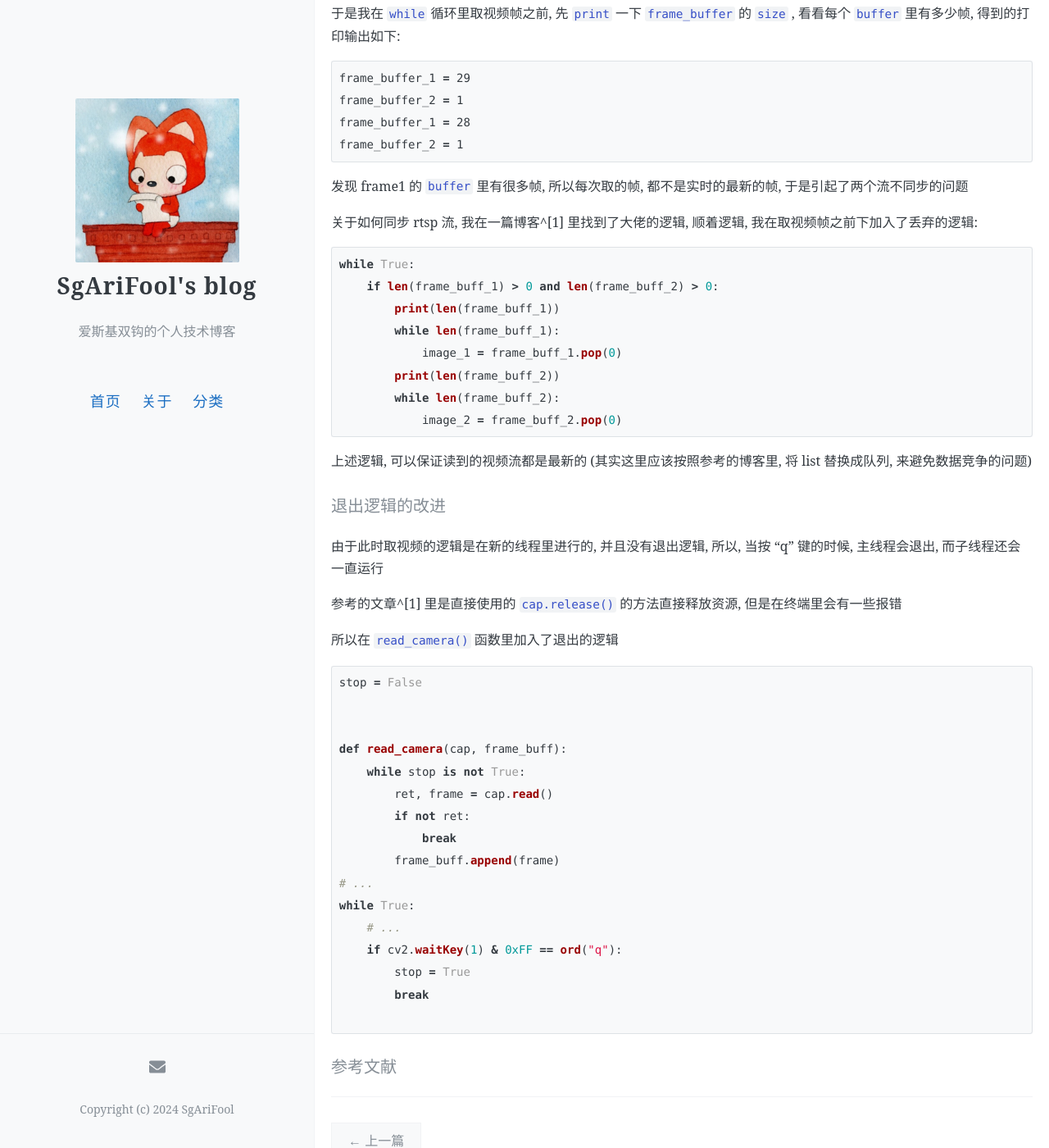
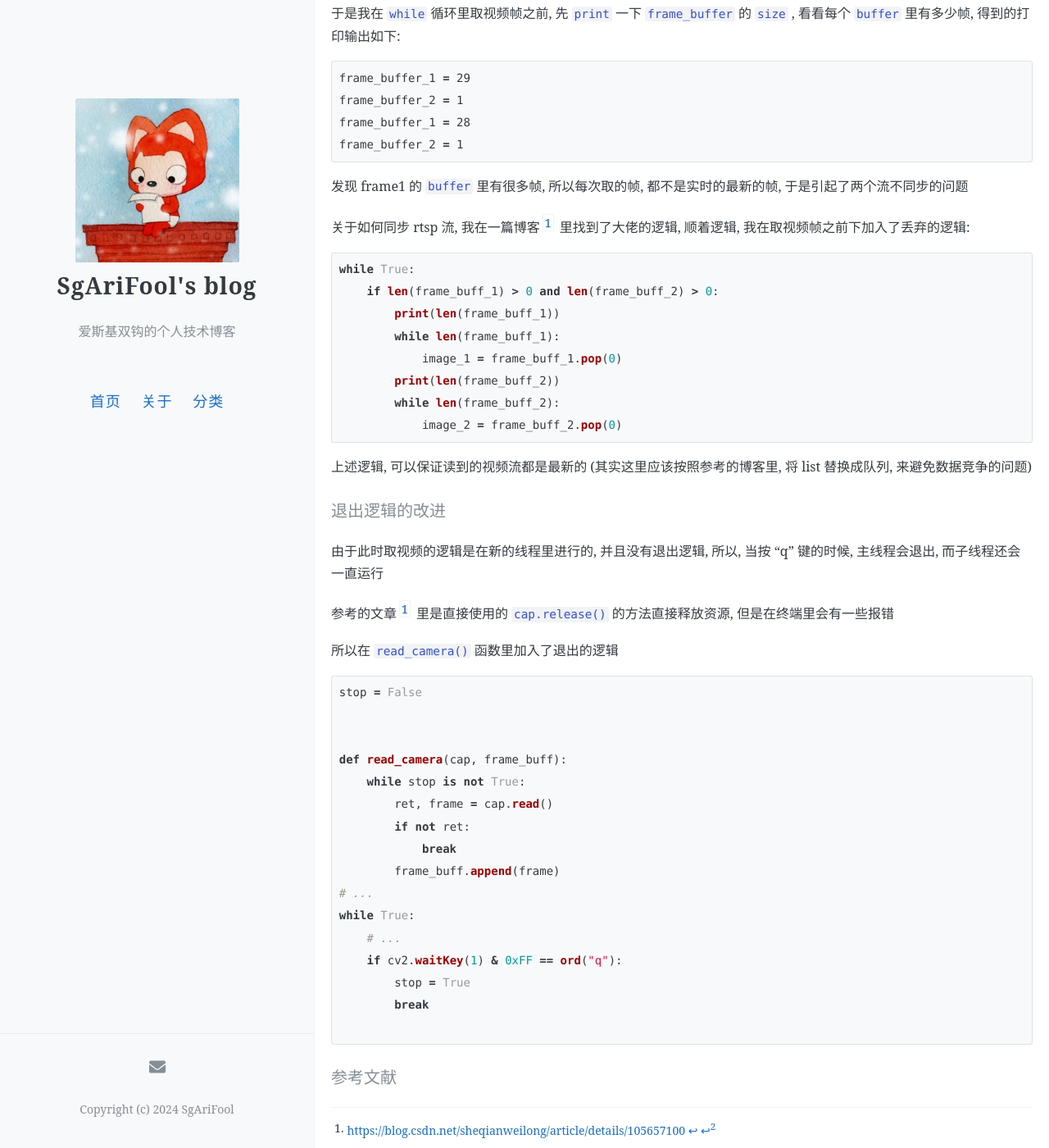
Before and after one commit to SgAriFool/sgarifool.github.io, a Jekyll site: the page built from _posts/2024-10-18-one_rtsp_demo_on_python.md, in a window 1280 px wide and 1400 px high, scrolled down 2797 px. Shown: the whole window at 82% size. Built offline with Jekyll 4.4.1, drawn with Linux system fonts in a browser that asks for light colours; comment, search, counter and statistics services are not loaded; some of the changed text lies outside the part shown.

Commit message:
2024-10-21-update-1

````diff
--- a/_posts/2024-10-18-one_rtsp_demo_on_python.md
+++ b/_posts/2024-10-18-one_rtsp_demo_on_python.md
@@ -1,6 +1,6 @@
 ---
 layout: post
-title: 一个使用python进行rtsp拉流的例子
+title: 一个使用 python 进行 rtsp 拉流的例子
 date: 2024-10-18
 tags:
   - rtsp
@@ -129,7 +129,7 @@ frame_buffer_2 = 1
 
 发现 frame1 的 `buffer` 里有很多帧, 所以每次取的帧, 都不是实时的最新的帧, 于是引起了两个流不同步的问题
 
-关于如何同步 rtsp 流, 我在一篇博客^[1] 里找到了大佬的逻辑, 顺着逻辑, 我在取视频帧之前下加入了丢弃的逻辑:
+关于如何同步 rtsp 流, 我在一篇博客[^1] 里找到了大佬的逻辑, 顺着逻辑, 我在取视频帧之前下加入了丢弃的逻辑:
 
 ```python
 while True:
@@ -148,7 +148,7 @@ while True:
 
 由于此时取视频的逻辑是在新的线程里进行的, 并且没有退出逻辑, 所以, 当按 "q" 键的时候, 主线程会退出, 而子线程还会一直运行
 
-参考的文章^[1] 里是直接使用的 `cap.release()` 的方法直接释放资源, 但是在终端里会有一些报错
+参考的文章[^1] 里是直接使用的 `cap.release()` 的方法直接释放资源, 但是在终端里会有一些报错
 
 所以在 `read_camera()` 函数里加入了退出的逻辑
 
````
